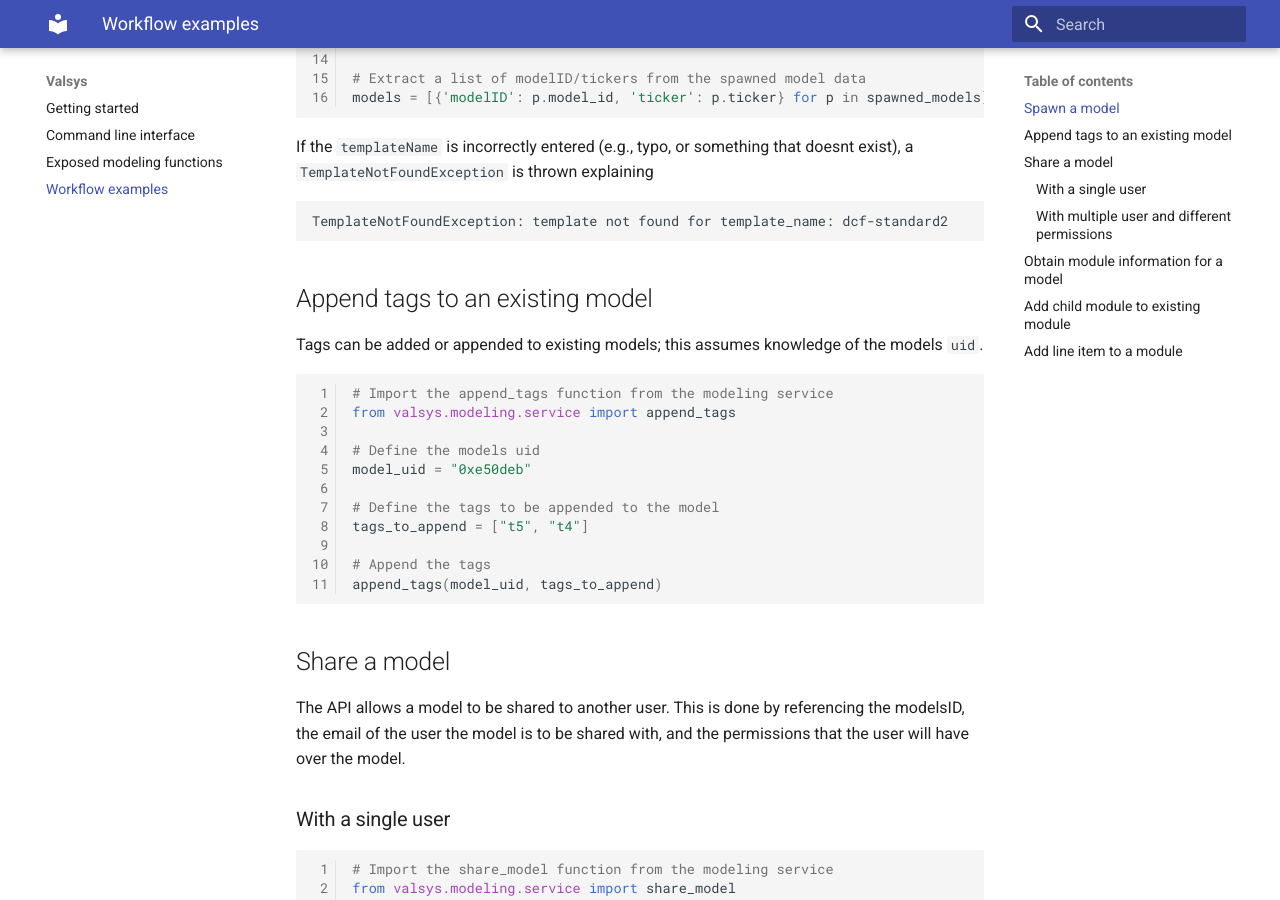
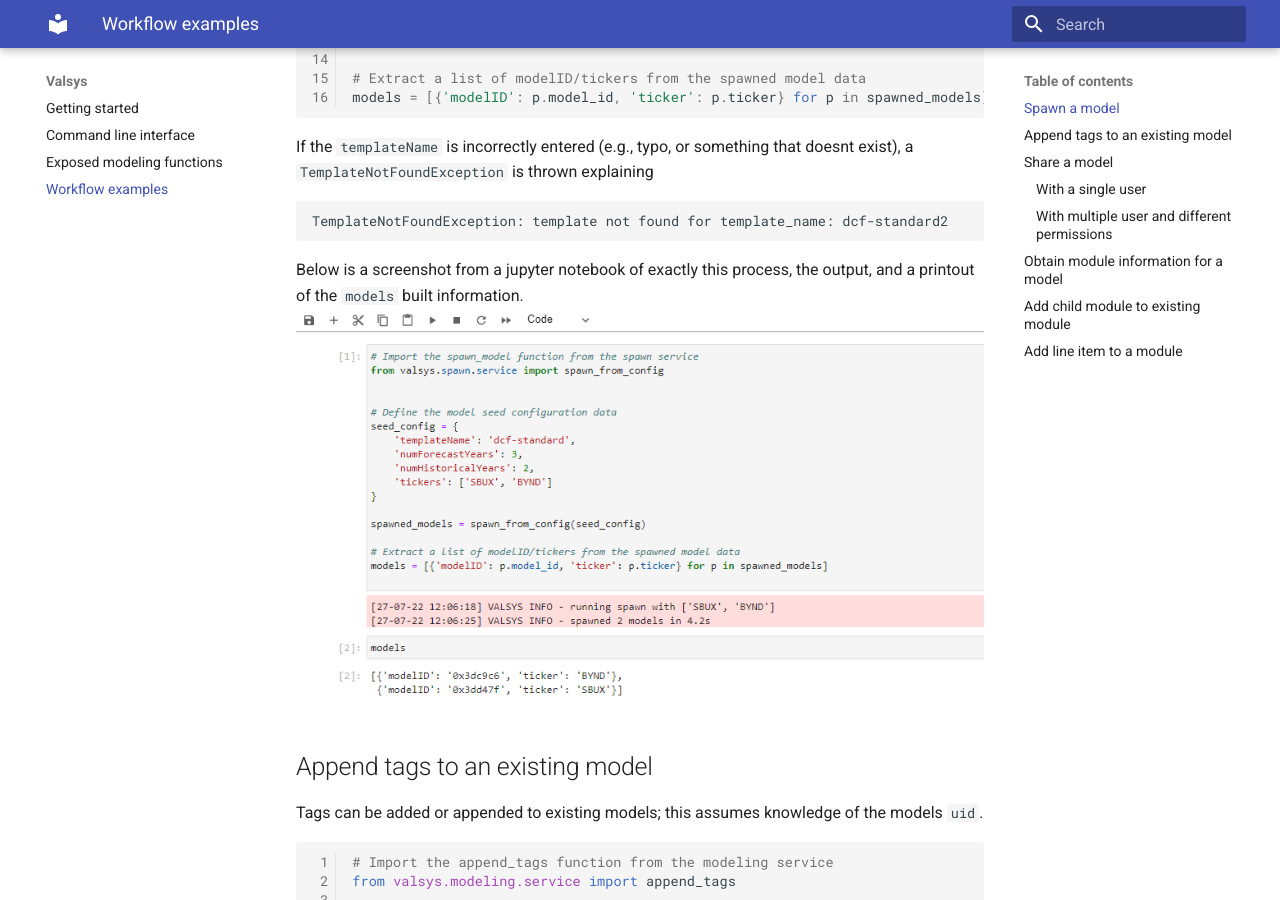
Before and after one commit to valsysinc/valsys-api, an MkDocs documentation site: the page built from docs/workflowExamples.md, in a window 1280 px wide and 900 px high, scrolled down 587 px. Built offline with MkDocs 1.6.1 and Material for MkDocs 9.7.7, drawn with Linux system fonts in a browser that asks for light colours.

Commit message:
docupdate

````diff
--- a/docs/workflowExamples.md
+++ b/docs/workflowExamples.md
@@ -31,6 +31,9 @@
 ```
 TemplateNotFoundException: template not found for template_name: dcf-standard2
 ```
+
+Below is a screenshot from a jupyter notebook of exactly this process, the output, and a printout of the `models` built information.
+![](images/spawn.png "Model spawning")
 
 ## Append tags to an existing model
 Tags can be added or appended to existing models; this assumes knowledge of the models `uid`.
````
Also changed, not shown: docs/images/spawn.png (added).
